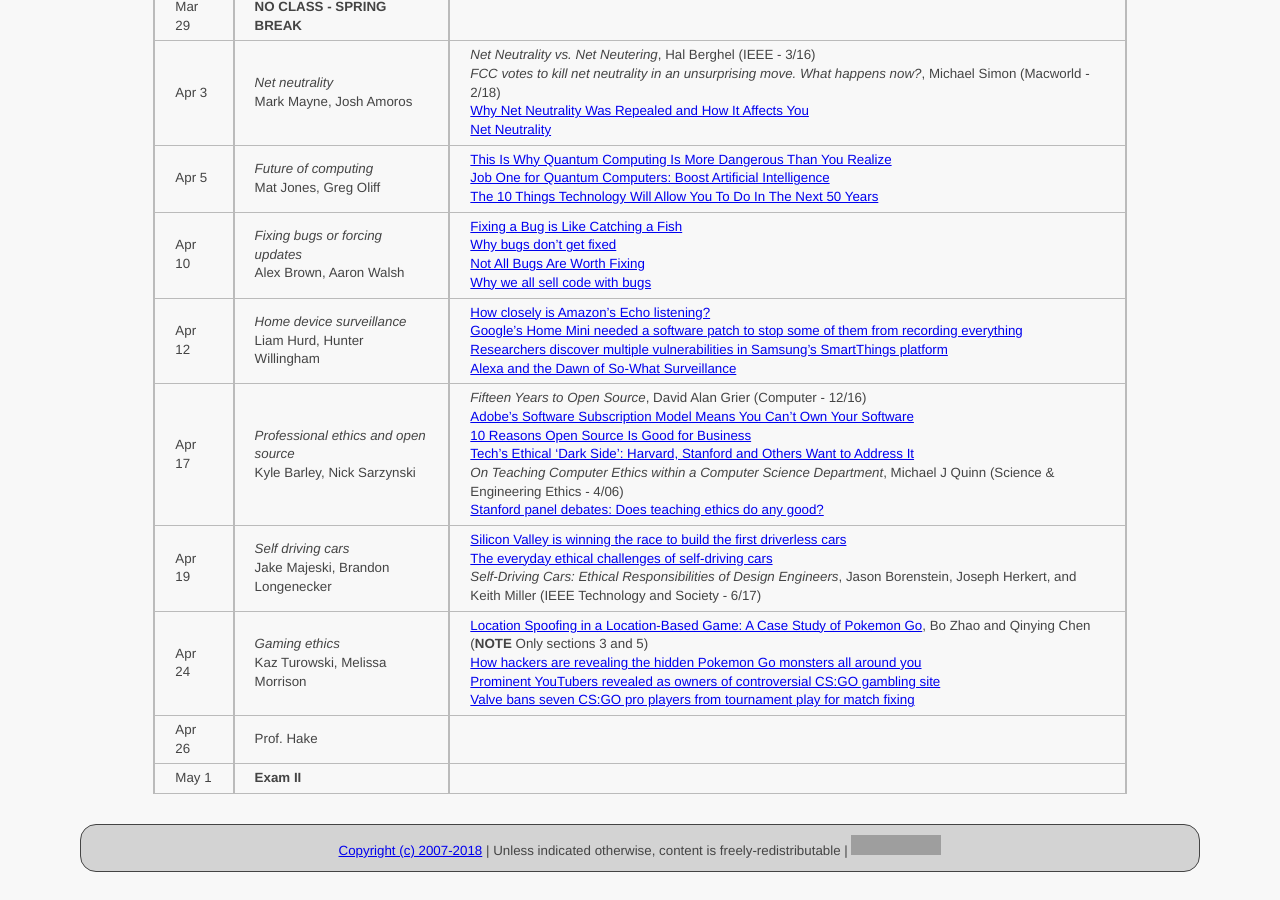
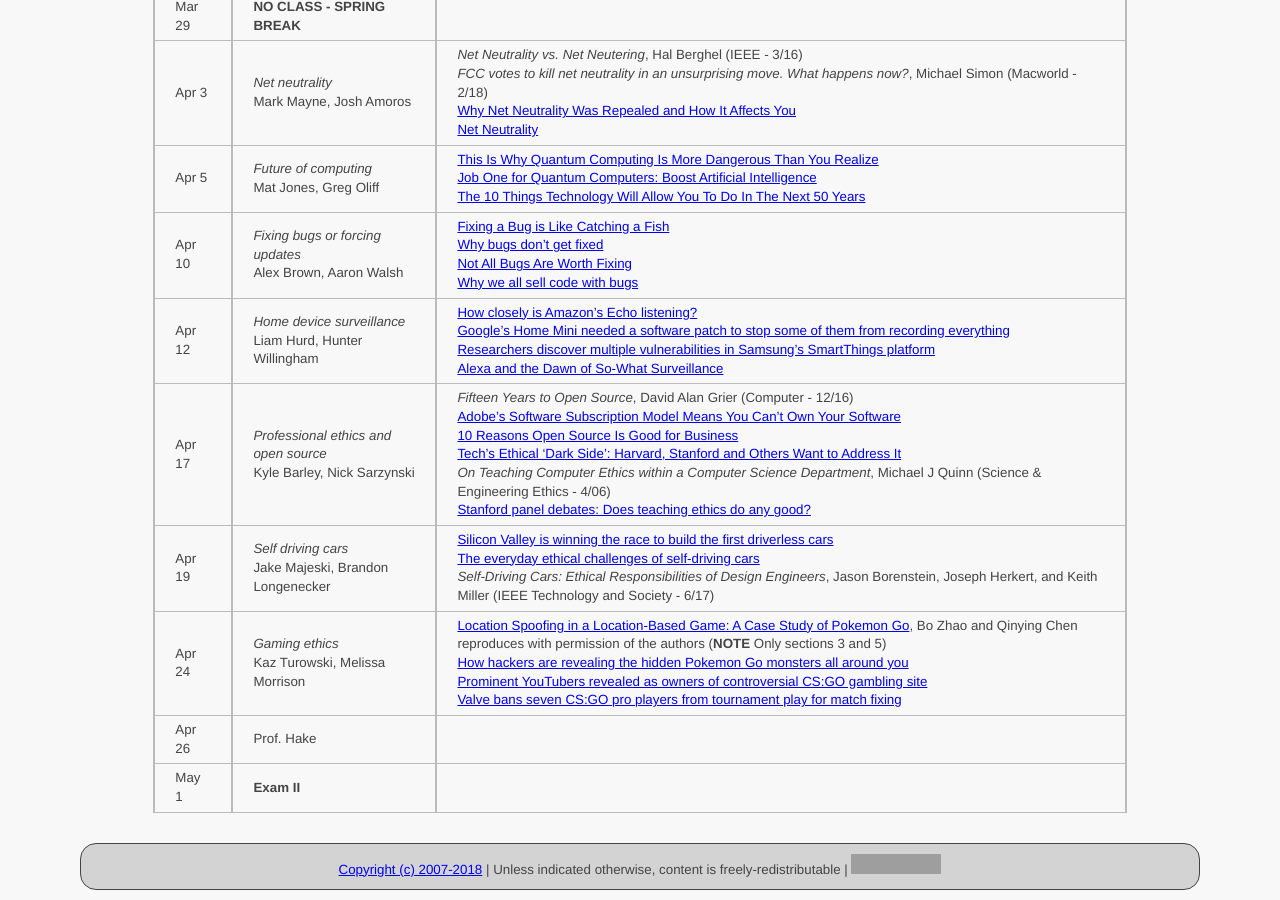
Before and after one commit to ycpcs/cs456-spring2018, a Jekyll site: the page built from schedule/index.md, in a window 1280 px wide and 900 px high, scrolled down 1493 px. Built offline with Jekyll 4.4.1, drawn with Linux system fonts in a browser that asks for light colours; grey boxes are pictures that could not be loaded.

Commit message:
update index
update index

```diff
--- a/schedule/index.md
+++ b/schedule/index.md
@@ -39,7 +39,7 @@ All reading materials can be accessed via [Schmidt Library](http://library.ycp.e
 > Apr 12  | *Home device surveillance* <br /> Liam Hurd, Hunter Willingham | [How closely is Amazon’s Echo listening?](https://www.washingtonpost.com/news/the-switch/wp/2014/11/11/how-closely-is-amazons-echo-listening/?noredirect=on&utm_term=.75fd429121ca) <br /> [Google’s Home Mini needed a software patch to stop some of them from recording everything](https://www.theverge.com/2017/10/10/16456050/google-home-mini-always-recording-bug) <br /> [Researchers discover multiple vulnerabilities in Samsung's SmartThings platform](http://www.businessinsider.com/samsung-smartthings-platform-iot-security-issues-internet-of-things-2016-5) <br /> [Alexa and the Dawn of So-What Surveillance](http://www.seattleweekly.com/news/alexa-and-the-dawn-of-so-what-surveillance/)|
 > Apr 17  | *Professional ethics and open source* <br /> Kyle Barley, Nick Sarzynski | *Fifteen Years to Open Source*, David Alan Grier (Computer - 12/16) <br /> [Adobe’s Software Subscription Model Means You Can’t Own Your Software](https://www.scientificamerican.com/article/adobe-software-subscription-model-means-you-cant-own-your-software/) <br /> [10 Reasons Open Source Is Good for Business](https://www.pcworld.com/article/209891/10_reasons_open_source_is_good_for_business.html) <br /> [Tech’s Ethical ‘Dark Side’: Harvard, Stanford and Others Want to Address It](https://www.nytimes.com/2018/02/12/business/computer-science-ethics-courses.html) <br /> *On Teaching Computer Ethics within a Computer Science Department*, Michael J Quinn (Science & Engineering Ethics - 4/06) <br /> [Stanford panel debates: Does teaching ethics do any good?](https://news.stanford.edu/news/2014/may/ethics-in-society-051314.html) |
 > Apr 19  | *Self driving cars* <br /> Jake Majeski, Brandon Longenecker | [Silicon Valley is winning the race to build the first driverless cars](https://theconversation.com/silicon-valley-is-winning-the-race-to-build-the-first-driverless-cars-91949) <br /> [The everyday ethical challenges of self-driving cars](https://theconversation.com/the-everyday-ethical-challenges-of-self-driving-cars-92710) <br /> *Self-Driving Cars: Ethical Responsibilities of Design Engineers*, Jason Borenstein, Joseph Herkert, and Keith Miller (IEEE Technology and Society - 6/17)|
-> Apr 24  | *Gaming ethics* <br /> Kaz Turowski, Melissa Morrison | [Location Spoofing in a Location-Based Game: A Case Study of Pokemon Go](pokemon.pdf), Bo Zhao and Qinying Chen (**NOTE** Only sections 3 and 5) <br /> [How hackers are revealing the hidden Pokemon Go monsters all around you](https://arstechnica.com/gaming/2016/07/how-hackers-are-revealing-the-hidden-pokemon-go-monsters-all-around-you/) <br /> [Prominent YouTubers revealed as owners of controversial CS:GO gambling site](https://www.gamesindustry.biz/articles/2016-07-04-cs-go-gambling-scandal-deepens-as-prominent-youtubers-revealed-as-site-owners) <br /> [Valve bans seven CS:GO pro players from tournament play for match fixing](https://www.pcgamer.com/valve-suspends-seven-csgo-pro-players-for-match-fixing/) |
+> Apr 24  | *Gaming ethics* <br /> Kaz Turowski, Melissa Morrison | [Location Spoofing in a Location-Based Game: A Case Study of Pokemon Go](pokemon.pdf), Bo Zhao and Qinying Chen reproduces with permission of the authors (**NOTE** Only sections 3 and 5) <br /> [How hackers are revealing the hidden Pokemon Go monsters all around you](https://arstechnica.com/gaming/2016/07/how-hackers-are-revealing-the-hidden-pokemon-go-monsters-all-around-you/) <br /> [Prominent YouTubers revealed as owners of controversial CS:GO gambling site](https://www.gamesindustry.biz/articles/2016-07-04-cs-go-gambling-scandal-deepens-as-prominent-youtubers-revealed-as-site-owners) <br /> [Valve bans seven CS:GO pro players from tournament play for match fixing](https://www.pcgamer.com/valve-suspends-seven-csgo-pro-players-for-match-fixing/) |
 > Apr 26  | Prof. Hake | |
 > May 1   | **Exam II** | |
 
```
